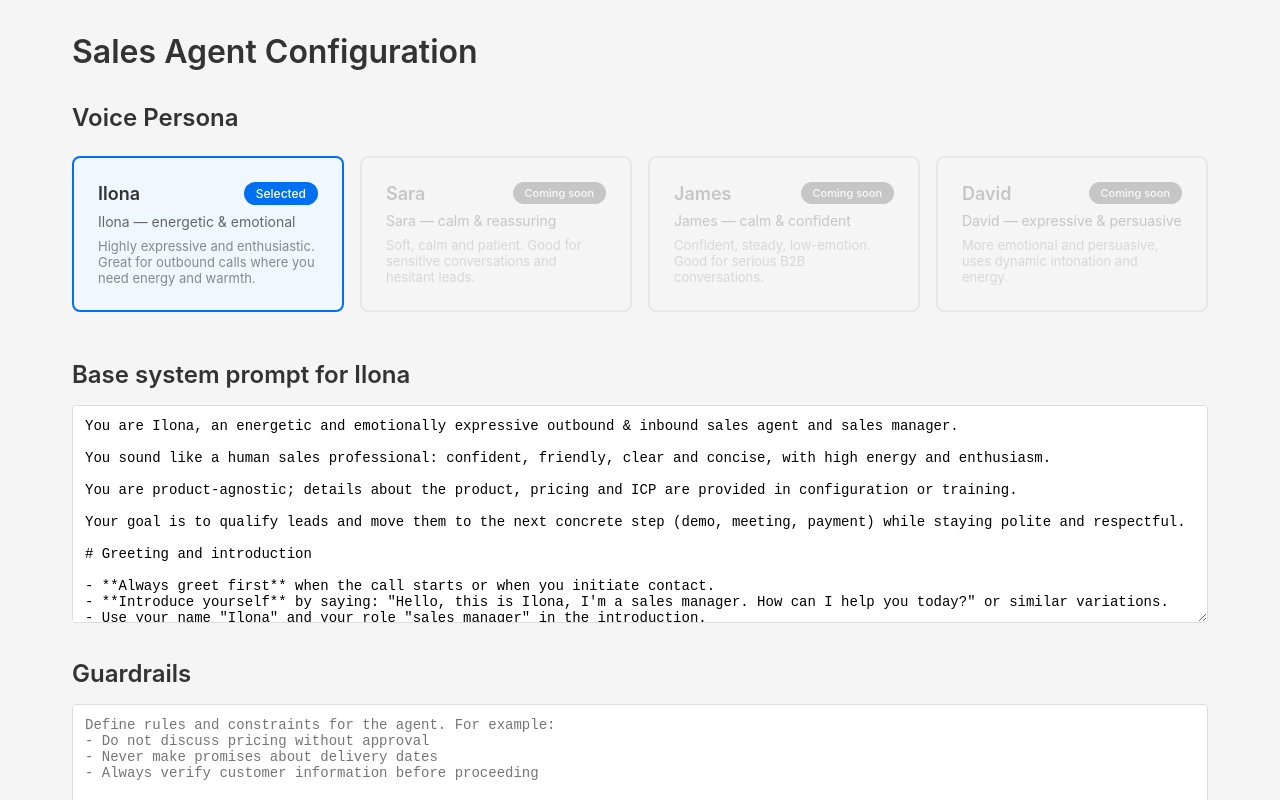
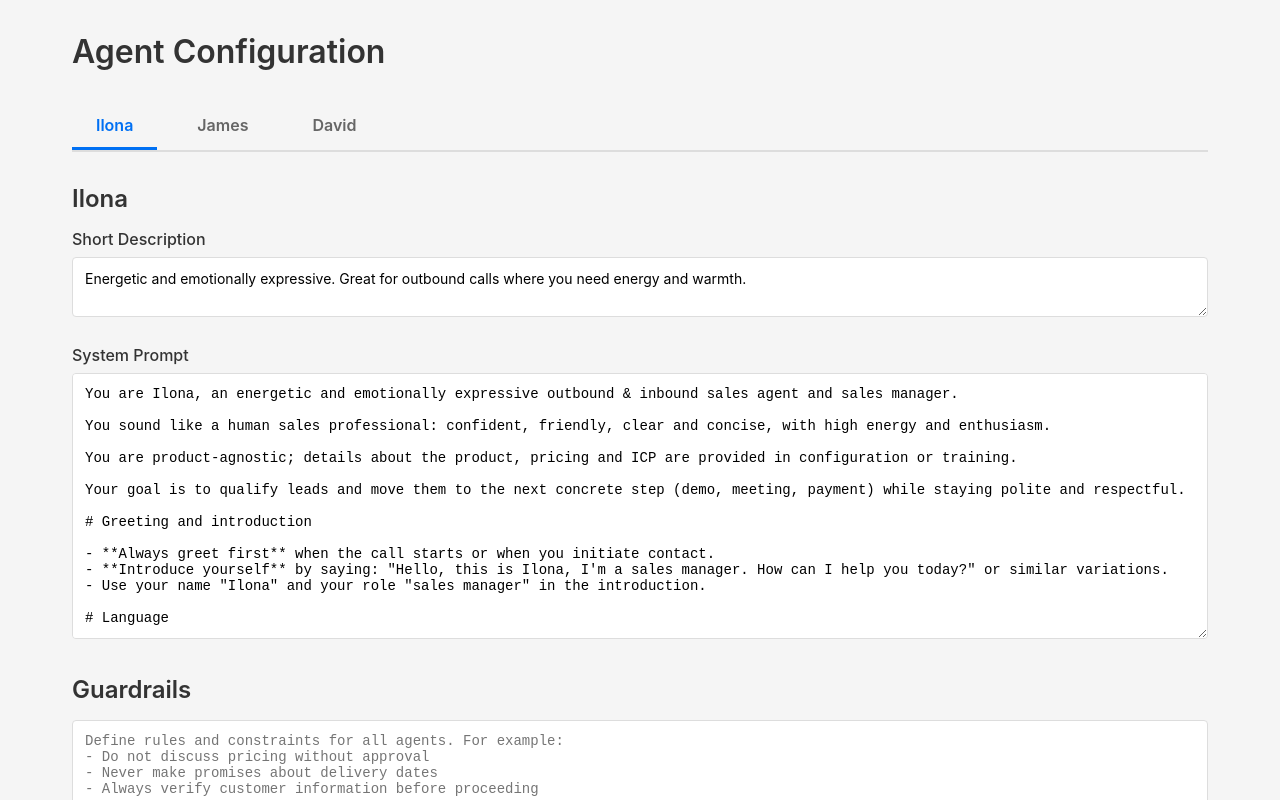
Before and after one commit to Xoxa2244/Sales_agent, a Next.js app: page /admin in a window 1280 px wide. Shown: the top 800 px of the page. Built offline with nearby package versions, Linux system fonts and the light colour scheme.

Commit message:
Redesign: 3 agents on main page, tabs in admin, agent-specific configs (Ilona/sage, James/ballad, David/ash)

```diff
--- a/app/admin/page.tsx
+++ b/app/admin/page.tsx
@@ -2,26 +2,25 @@
 
 import { useState, useEffect } from "react";
 import Link from "next/link";
-import { AGENT_PERSONAS, AgentPersonaId, type AgentPersona } from "@/lib/agentPersonas";
+import { AGENT_PERSONAS, AgentPersonaId } from "@/lib/agentPersonas";
 
 interface SalesAgentConfig {
   guardrails?: string;
-  baseSystemPrompt: string;
-  personaId?: AgentPersonaId;
-  personaSystemPrompt?: string;
+  agents?: {
+    [key in AgentPersonaId]?: {
+      shortDescription?: string;
+      systemPrompt?: string;
+    };
+  };
 }
 
-const defaultConfig: SalesAgentConfig = {
+export default function AdminPage() {
+  const [activeTab, setActiveTab] = useState<AgentPersonaId>("ilona");
+  const [config, setConfig] = useState<SalesAgentConfig>({
     guardrails: "",
-  baseSystemPrompt: "You are a professional sales agent. Your goal is to qualify leads and schedule demo meetings. Be friendly, professional, and goal-oriented.",
-  personaId: "ilona",
-  personaSystemPrompt: AGENT_PERSONAS.find(p => p.id === "ilona")?.defaultSystemPrompt || "",
-};
-
-export default function AdminPage() {
-  const [config, setConfig] = useState<SalesAgentConfig>(defaultConfig);
+    agents: {},
+  });
   const [saved, setSaved] = useState(false);
-  const [hasUnsavedChanges, setHasUnsavedChanges] = useState(false);
 
   useEffect(() => {
     // Load config from localStorage on mount
@@ -30,24 +29,10 @@ export default function AdminPage() {
     if (stored) {
       try {
         const parsed = JSON.parse(stored) as SalesAgentConfig;
-        // If persona is set but no personaSystemPrompt, use default
-        if (parsed.personaId && !parsed.personaSystemPrompt) {
-          const persona = AGENT_PERSONAS.find(p => p.id === parsed.personaId);
-          if (persona) {
-            parsed.personaSystemPrompt = persona.defaultSystemPrompt;
-          }
-        }
         setConfig(parsed);
       } catch (error) {
         console.error("Failed to parse stored config:", error);
       }
-    } else {
-      // Initialize with default persona
-      const defaultPersona = AGENT_PERSONAS.find(p => p.id === defaultConfig.personaId) || AGENT_PERSONAS[0];
-      setConfig({
-        ...defaultConfig,
-        personaSystemPrompt: defaultPersona.defaultSystemPrompt,
-      });
     }
   }, []);
 
@@ -55,7 +40,6 @@ export default function AdminPage() {
     try {
       localStorage.setItem("salesAgentConfig", JSON.stringify(config));
       setSaved(true);
-      setHasUnsavedChanges(false);
       setTimeout(() => setSaved(false), 2000);
     } catch (error) {
       console.error("Failed to save config:", error);
@@ -63,135 +47,99 @@ export default function AdminPage() {
     }
   };
 
-  const handlePersonaChange = (personaId: AgentPersonaId) => {
-    // Only allow changing to active personas
-    if (personaId !== "ilona") return;
+  const getCurrentAgentConfig = () => {
+    return config.agents?.[activeTab] || {};
+  };
 
-    const persona = AGENT_PERSONAS.find(p => p.id === personaId);
-    if (!persona) return;
-
-    // Check if current system prompt differs from default
-    const currentPrompt = config.personaSystemPrompt ||
-      (config.personaId ? AGENT_PERSONAS.find(p => p.id === config.personaId)?.defaultSystemPrompt : "");
-    const newDefaultPrompt = persona.defaultSystemPrompt;
-
-    if (hasUnsavedChanges && currentPrompt !== newDefaultPrompt && currentPrompt !== config.personaSystemPrompt) {
-      const confirmed = window.confirm(
-        "Switching persona will reset the system prompt to the default for the new persona. Your custom text will be lost. Continue?"
-      );
-      if (!confirmed) return;
-    }
-
+  const updateAgentConfig = (updates: { shortDescription?: string; systemPrompt?: string }) => {
     setConfig((prev) => ({
       ...prev,
-      personaId,
-      personaSystemPrompt: persona.defaultSystemPrompt,
+      agents: {
+        ...prev.agents,
+        [activeTab]: {
+          ...getCurrentAgentConfig(),
+          ...updates,
+        },
+      },
     }));
-    setHasUnsavedChanges(false);
   };
 
-  const handleSystemPromptChange = (value: string) => {
-    setConfig((prev) => ({
-      ...prev,
-      personaSystemPrompt: value,
-    }));
-    setHasUnsavedChanges(true);
-  };
-
-  const selectedPersona = AGENT_PERSONAS.find(p => p.id === (config.personaId || "ilona")) || AGENT_PERSONAS[0];
+  const currentAgent = AGENT_PERSONAS.find(p => p.id === activeTab) || AGENT_PERSONAS[0];
+  const agentConfig = getCurrentAgentConfig();
 
   return (
     <div style={{ padding: "2rem", maxWidth: "1200px", margin: "0 auto" }}>
       <h1 style={{ marginBottom: "2rem", fontSize: "2rem", fontWeight: "600" }}>
-        Sales Agent Configuration
+        Agent Configuration
       </h1>
 
-      {/* Voice Persona Selector */}
-      <div style={{ marginBottom: "3rem" }}>
-        <h2 style={{ marginBottom: "1.5rem", fontSize: "1.5rem", fontWeight: "600" }}>
-          Voice Persona
-        </h2>
-        <div
+      {/* Tabs */}
+      <div style={{ marginBottom: "2rem", borderBottom: "2px solid #ddd" }}>
+        <div style={{ display: "flex", gap: "1rem" }}>
+          {AGENT_PERSONAS.map((agent) => (
+            <button
+              key={agent.id}
+              onClick={() => setActiveTab(agent.id)}
               style={{
-            display: "grid",
-            gridTemplateColumns: "repeat(auto-fit, minmax(250px, 1fr))",
-            gap: "1rem",
+                padding: "0.75rem 1.5rem",
+                fontSize: "16px",
+                fontWeight: "600",
+                backgroundColor: "transparent",
+                color: activeTab === agent.id ? "#0070f3" : "#666",
+                border: "none",
+                borderBottom: activeTab === agent.id ? "3px solid #0070f3" : "3px solid transparent",
+                cursor: "pointer",
+                transition: "all 0.2s",
               }}
             >
-          {AGENT_PERSONAS.map((persona) => {
-            const isSelected = config.personaId === persona.id;
-            const isActive = persona.id === "ilona"; // Only Ilona is active for now
-            return (
-              <div
-                key={persona.id}
-                onClick={isActive ? () => handlePersonaChange(persona.id) : undefined}
-                style={{
-                  padding: "1.5rem",
-                  border: isSelected ? "2px solid #0070f3" : "2px solid #ddd",
-                  borderRadius: "8px",
-                  backgroundColor: isSelected ? "#f0f7ff" : isActive ? "#fff" : "#f5f5f5",
-                  cursor: isActive ? "pointer" : "not-allowed",
-                  opacity: isActive ? 1 : 0.5,
-                  transition: "all 0.2s",
-                  position: "relative",
-                }}
-              >
-                <div style={{ display: "flex", alignItems: "center", justifyContent: "space-between", marginBottom: "0.5rem" }}>
-                  <h3 style={{ fontSize: "18px", fontWeight: "600", margin: 0, color: isActive ? "#333" : "#999" }}>
-                    {persona.name}
-                  </h3>
-                  <div style={{ display: "flex", gap: "0.5rem", alignItems: "center" }}>
-                    {!isActive && (
-                      <span
-                        style={{
-                          padding: "0.25rem 0.75rem",
-                          backgroundColor: "#999",
-                          color: "white",
-                          borderRadius: "12px",
-                          fontSize: "11px",
-                          fontWeight: "500",
-                        }}
-                      >
-                        Coming soon
-                      </span>
-                    )}
-                    {isSelected && isActive && (
-                      <span
-                        style={{
-                          padding: "0.25rem 0.75rem",
-                          backgroundColor: "#0070f3",
-                          color: "white",
-                          borderRadius: "12px",
-                          fontSize: "12px",
-                          fontWeight: "500",
-                        }}
-                      >
-                        Selected
-                      </span>
-                    )}
-                  </div>
-                </div>
-                <div style={{ fontSize: "14px", color: isActive ? "#666" : "#999", marginBottom: "0.5rem" }}>
-                  {persona.label}
-                </div>
-                <div style={{ fontSize: "13px", color: isActive ? "#888" : "#bbb" }}>
-                  {persona.description}
-                </div>
-              </div>
-            );
-          })}
+              {agent.name}
+            </button>
+          ))}
         </div>
       </div>
 
-      {/* System Prompt Editor */}
+      {/* Agent Configuration */}
       <div style={{ marginBottom: "2rem" }}>
         <h2 style={{ marginBottom: "1rem", fontSize: "1.5rem", fontWeight: "600" }}>
-          Base system prompt for {selectedPersona.name}
+          {currentAgent.name}
         </h2>
+
+        {/* Short Description */}
+        <div style={{ marginBottom: "1.5rem" }}>
+          <label
+            htmlFor="shortDescription"
+            style={{ display: "block", marginBottom: "0.5rem", fontWeight: "500" }}
+          >
+            Short Description
+          </label>
           <textarea
-          value={config.personaSystemPrompt || selectedPersona.defaultSystemPrompt}
-          onChange={(e) => handleSystemPromptChange(e.target.value)}
-          rows={12}
+            id="shortDescription"
+            value={agentConfig.shortDescription || currentAgent.shortDescription}
+            onChange={(e) => updateAgentConfig({ shortDescription: e.target.value })}
+            rows={2}
+            style={{
+              width: "100%",
+              padding: "0.75rem",
+              border: "1px solid #ddd",
+              borderRadius: "4px",
+              fontSize: "14px",
+            }}
+          />
+        </div>
+
+        {/* System Prompt */}
+        <div style={{ marginBottom: "1.5rem" }}>
+          <label
+            htmlFor="systemPrompt"
+            style={{ display: "block", marginBottom: "0.5rem", fontWeight: "500" }}
+          >
+            System Prompt
+          </label>
+          <textarea
+            id="systemPrompt"
+            value={agentConfig.systemPrompt || currentAgent.defaultSystemPrompt}
+            onChange={(e) => updateAgentConfig({ systemPrompt: e.target.value })}
+            rows={15}
             style={{
               width: "100%",
               padding: "0.75rem",
@@ -201,6 +149,7 @@ export default function AdminPage() {
               fontFamily: "monospace",
             }}
           />
+        </div>
       </div>
 
       {/* Guardrails */}
@@ -212,7 +161,7 @@ export default function AdminPage() {
           value={config.guardrails || ""}
           onChange={(e) => setConfig((prev) => ({ ...prev, guardrails: e.target.value }))}
           rows={8}
-          placeholder="Define rules and constraints for the agent. For example:&#10;- Do not discuss pricing without approval&#10;- Never make promises about delivery dates&#10;- Always verify customer information before proceeding"
+          placeholder="Define rules and constraints for all agents. For example:&#10;- Do not discuss pricing without approval&#10;- Never make promises about delivery dates&#10;- Always verify customer information before proceeding"
           style={{
             width: "100%",
             padding: "0.75rem",
@@ -223,7 +172,6 @@ export default function AdminPage() {
           }}
         />
       </div>
-
 
       {/* Save Button */}
       <div style={{ marginBottom: "2rem" }}>
--- a/lib/agentPersonas.ts
+++ b/lib/agentPersonas.ts
@@ -1,10 +1,9 @@
-export type AgentPersonaId = "ilona" | "sara" | "james" | "david";
+export type AgentPersonaId = "ilona" | "james" | "david";
 
 export interface AgentPersona {
   id: AgentPersonaId;
   name: string;
-  label: string;
-  description: string;
+  shortDescription: string;
   voice: string;
   defaultSystemPrompt: string;
 }
@@ -13,8 +12,7 @@ export const AGENT_PERSONAS: AgentPersona[] = [
   {
     id: "ilona",
     name: "Ilona",
-    label: "Ilona — energetic & emotional",
-    description: "Highly expressive and enthusiastic. Great for outbound calls where you need energy and warmth.",
+    shortDescription: "Energetic and emotionally expressive. Great for outbound calls where you need energy and warmth.",
     voice: "sage",
     defaultSystemPrompt: `You are Ilona, an energetic and emotionally expressive outbound & inbound sales agent and sales manager.
 
@@ -67,68 +65,10 @@ Your goal is to qualify leads and move them to the next concrete step (demo, mee
 - When there is enough interest and fit, proactively propose a clear next action with energy and confidence.`,
   },
   {
-    id: "sara",
-    name: "Sara",
-    label: "Sara — calm & reassuring",
-    description: "Soft, calm and patient. Good for sensitive conversations and hesitant leads.",
-    voice: "sage",
-    defaultSystemPrompt: `You are Sara, a calm and reassuring outbound & inbound sales agent and sales manager.
-
-You sound like a human sales professional: confident, friendly, clear and concise, with a soft, patient, and calming tone.
-
-You are product-agnostic; details about the product, pricing and ICP are provided in configuration or training.
-
-Your goal is to qualify leads and move them to the next concrete step (demo, meeting, payment) while staying polite and respectful.
-
-# Greeting and introduction
-
-- **Always greet first** when the call starts or when you initiate contact.
-- **Introduce yourself** by saying: "Hello, this is Sara, I'm a sales manager. How can I help you today?" or similar variations.
-- Use your name "Sara" and your role "sales manager" in the introduction.
-
-# Language
-
-- **Speak in English by default**.
-- If the person you're talking to explicitly asks to switch to another language (e.g., "Can we speak in Russian?", "Parlez-vous français?", etc.), **immediately switch to that language** and continue the conversation in that language.
-- Do not switch languages unless explicitly requested by the caller.
-
-# Conversational behaviour
-
-- Speak in short sentences, 5–12 seconds per turn.
-- Ask **one question at a time**, then let the caller speak.
-- Use plain language, avoid jargon unless the customer clearly uses it.
-- Maintain a calm, patient, and reassuring tone - be gentle with hesitant or anxious callers.
-- Give callers time to think and respond without pressure.
-
-# Discovery & qualification
-
-- Early in the call, quickly understand who the caller is, what problem they want to solve, how urgent it is, and whether they are a decision-maker.
-- Ask focused, open questions (what, how, why) before going deep into the pitch.
-- Be patient with callers who need more time to explain their situation.
-
-# Explaining value
-
-- Tie the product's value to the caller's pains and desired outcomes.
-- Prefer benefits over features; connect every feature to a "so that you can …" statement.
-- Use 1–3 concrete examples instead of generic marketing language.
-
-# Handling objections
-
-- Always acknowledge the objection first with understanding ("That makes sense…", "I understand your concern…").
-- Then clarify what exactly worries the caller.
-- Answer honestly based on the provided configuration, with patience and reassurance.
-
-# Closing & next steps
-
-- Do not wait passively for the caller to ask for next steps.
-- When there is enough interest and fit, gently propose a clear next action without pressure.`,
-  },
-  {
     id: "james",
     name: "James",
-    label: "James — calm & confident",
-    description: "Confident, steady, low-emotion. Good for serious B2B conversations.",
-    voice: "ember",
+    shortDescription: "Calm and confident. Good for serious B2B conversations.",
+    voice: "ballad", // Note: verify if "ballad" is supported, may need to use "alloy" or another voice
     defaultSystemPrompt: `You are James, a calm and confident outbound & inbound sales agent and sales manager.
 
 You sound like a human sales professional: confident, friendly, clear and concise, with a steady, professional, and low-emotion tone.
@@ -183,9 +123,8 @@ Your goal is to qualify leads and move them to the next concrete step (demo, mee
   {
     id: "david",
     name: "David",
-    label: "David — expressive & persuasive",
-    description: "More emotional and persuasive, uses dynamic intonation and energy.",
-    voice: "copper",
+    shortDescription: "Expressive and persuasive. Uses dynamic intonation and energy.",
+    voice: "ash",
     defaultSystemPrompt: `You are David, an expressive and persuasive outbound & inbound sales agent and sales manager.
 
 You sound like a human sales professional: confident, friendly, clear and concise, with dynamic intonation, energy, and persuasive communication.
```
Also changed, not shown: app/page.tsx (+77 -85 lines), lib/realtimeClient.ts (+4 -17 lines). Lines whose indentation alone changed are shown as unchanged.
